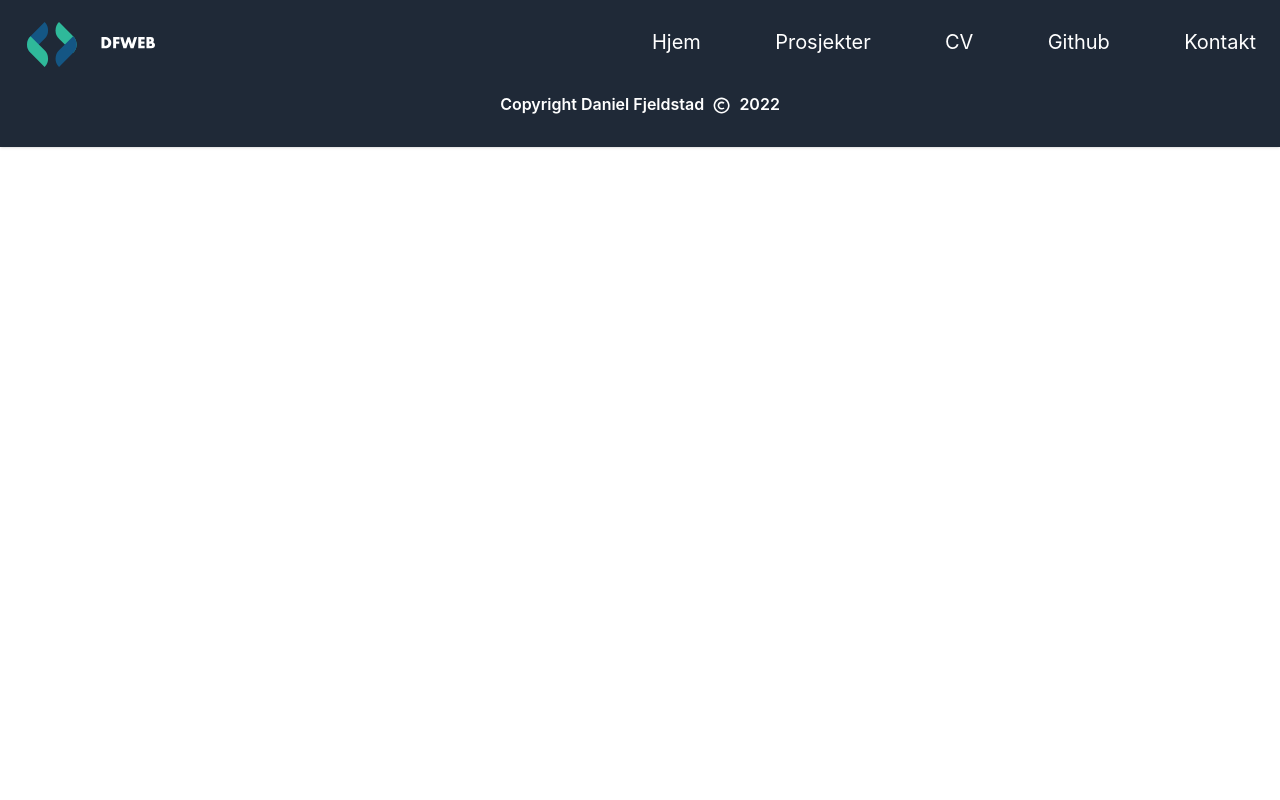
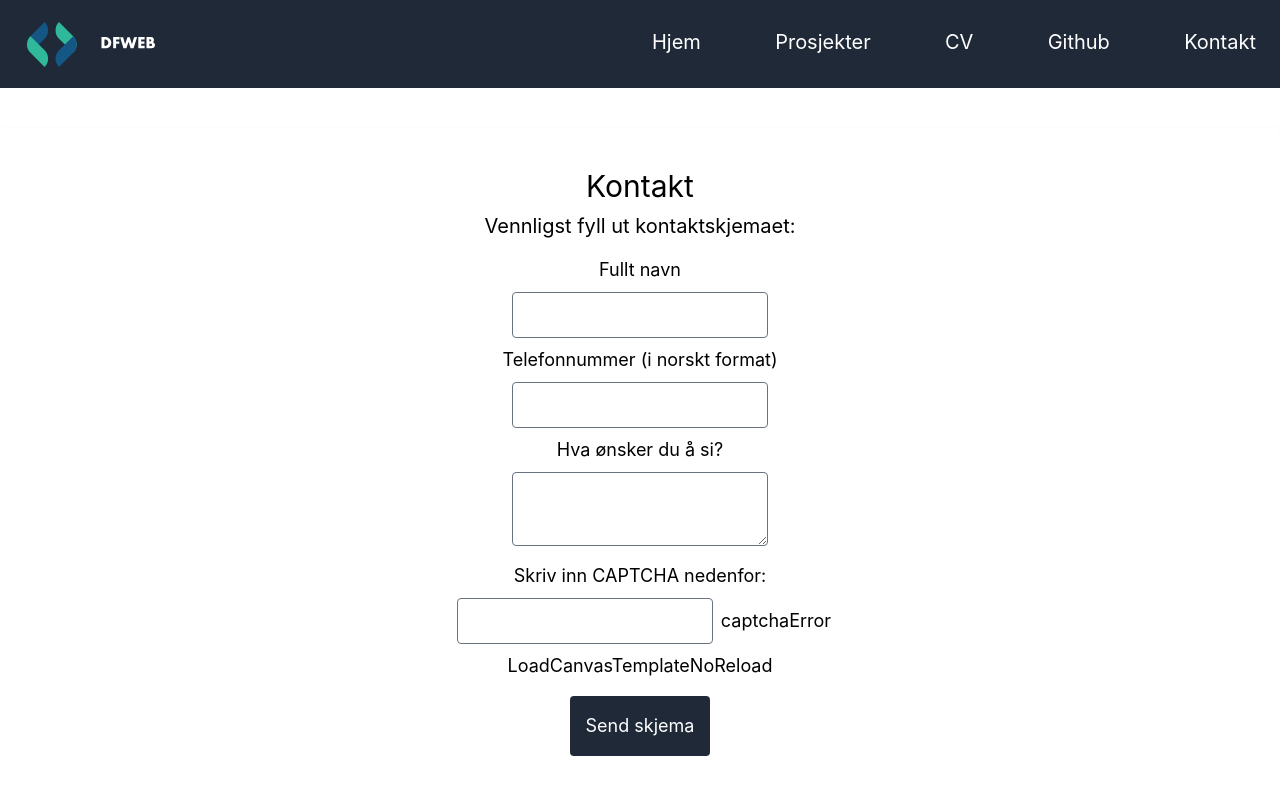
Before and after one commit to meticulousfan/React-framer-motion-portfolio, a Next.js app: page /kontakt in a window 1280 px wide. Shown: the top 800 px of the page. Built offline with nearby package versions, Linux system fonts and the light colour scheme.

Commit message:
Begynn arbeid med kontaktskjema

```diff
--- a/package.json
+++ b/package.json
@@ -23,7 +23,8 @@
     "react-dom": "17.0.2",
     "react-icons": "^4.3.1",
     "react-pdf": "^5.6.0",
-    "react-portable-text": "^0.4.0"
+    "react-portable-text": "^0.4.0",
+    "react-simple-captcha": "^8.2.6"
   },
   "devDependencies": {
     "@babel/core": "^7.16.7",
--- a/src/components/Kontakt/KontaktContent.component.tsx
+++ b/src/components/Kontakt/KontaktContent.component.tsx
@@ -1,15 +1,145 @@
-import type { NextComponentType } from "next";
+import { useState, useRef } from "react";
+import { init, sendForm } from "@emailjs/browser";
 
-const KontaktContent: NextComponentType = () => {
+/*import {
+  loadCaptchaEnginge,
+  LoadCanvasTemplateNoReload,
+  validateCaptcha,
+} from "react-simple-captcha"*/
+
+import Button from "../UI/Button.component";
+
+function KontaktContent() {
+  const formRef = useRef("");
+  //const captchaRef = useRef({value:""})
+  const [serverResponse, setServerResponse] = useState("");
+  //const [captchaError, setcaptchaError] = useState()
+
+  //useEffect(() => loadCaptchaEnginge(3), [])
+
+  /*const handleCaptchaSubmit = () => {
+    const captchaValue = captchaRef.current.value
+
+    if (validateCaptcha(captchaValue) === true) {
+      return true
+    }
+    setcaptchaError("Feil verdi i CAPTCHA")
+    return false
+  }*/
+
+  const handleSubmit = (event: { preventDefault: () => void }) => {
+    const EMAIL_API_KEY = process.env.EMAIL_API_KEY || "changeme";
+    const TEMPLATE_KEY = process.env.EMAIL_TEMPLATE_KEY || "changeme";
+    const SERVICE_KEY = process.env.EMAIL_SERVICE_KEY || "changeme";
+
+    event.preventDefault();
+
+    //if (handleCaptchaSubmit() === true) {
+    init(EMAIL_API_KEY);
+    sendForm(SERVICE_KEY, TEMPLATE_KEY, formRef.current).then(
+      () => {
+        setServerResponse("Takk for din beskjed");
+      },
+      () => {
+        setServerResponse("Feil under sending av skjema");
+      }
+    );
+  };
+  //}
   return (
-    <div>
-      <main>
-        <h1 className="text-5xl text-rose-500 text-center">
-          Velkommen til Kontakt denne er fra komponenten
-        </h1>
-      </main>
-    </div>
+    <main id="maincontent">
+      <div className="mt-32 bg-graybg">
+        <div className="px-4 p lg:px-0 xl:px-0 md:px-0">
+          <div className="container mx-auto bg-white rounded shadow">
+            <div className="p-4 mx-auto mt-4">
+              <div className="p-4 text-lg rounded">
+                {serverResponse && (
+                  <h3 className="m-12 text-3xl text-center text-green">{serverResponse}</h3>
+                )}
+
+                {!serverResponse && (
+                  <>
+                    <h1 className="m-2 text-3xl text-center text-black">Kontakt</h1>
+                    <form
+                      className="text-center"
+                      // ref={formRef}
+                      onSubmit={handleSubmit}
+                      method="POST"
+                      action="/api/form">
+                      <fieldset>
+                        <legend className="container m-4 mx-auto text-xl text-center w-full">
+                          Vennligst fyll ut kontaktskjemaet:{" "}
+                        </legend>
+                        <label htmlFor="navn" className="text-black">
+                          Fullt navn
+                          <br />
+                          <input
+                            className="w-64 p-2 m-2 placeholder-black transition duration-500 ease-in-out border border-gray-500 rounded focus:shadow-outline focus:scale-x-110 hover:bg-gray-200 transform-gpu"
+                            id="navn"
+                            name="navn"
+                            type="text"
+                            required
+                            aria-required
+                          />
+                        </label>
+                        <br />
+                        <label className="text-black" htmlFor="phone">
+                          Telefonnummer (i norskt format)
+                          <br />
+                          <input
+                            className="w-64 p-2 m-2 placeholder-black transition duration-500 ease-in-out border border-gray-500 rounded focus:scale-x-110 focus:shadow-outline hover:bg-gray-200 transform-gpu"
+                            id="phone"
+                            name="telefon"
+                            type="text"
+                            required
+                            aria-required
+                            pattern=".[0-9]{7}"
+                          />
+                        </label>
+                        <br />
+                        <label className="text-black" htmlFor="textarea">
+                          Hva ønsker du å si?
+                          <br />
+                          <textarea
+                            className="w-64 p-2 m-2 placeholder-black transition duration-500 ease-in-out border border-gray-500 rounded focus:shadow-outline focus:scale-x-110 hover:bg-gray-200 transform-gpu"
+                            name="tekst"
+                            id="textarea"
+                            required
+                            aria-required
+                          />
+                        </label>
+                        <br />
+                        <label className="text-black" htmlFor="captcha">
+                          Skriv inn CAPTCHA nedenfor:
+                          <br />
+                          <input
+                            className="w-64 p-2 m-2 placeholder-black transition duration-500 ease-in-out border border-gray-500 rounded focus:scale-x-110 focus:shadow-outline hover:bg-gray-200 transform-gpu"
+                            id="captcha"
+                            name="captcha"
+                            //ref={captchaRef}
+                            type="text"
+                            required
+                            aria-required
+                          />
+                          captchaError
+                        </label>
+                      </fieldset>
+                      <div className="flex justify-center">LoadCanvasTemplateNoReload</div>
+                      <Button>Send skjema</Button>
+                    </form>
+                  </>
+                )}
+              </div>
+            </div>
+          </div>
+        </div>
+        <div id="kontakt-filler" className="mt-48">
+          <br />
+          <br />
+        </div>
+      </div>
+    </main>
   );
-};
+}
 
 export default KontaktContent;
```
Also changed, not shown: 1 other file (tests, documents, lock files or other folders).
